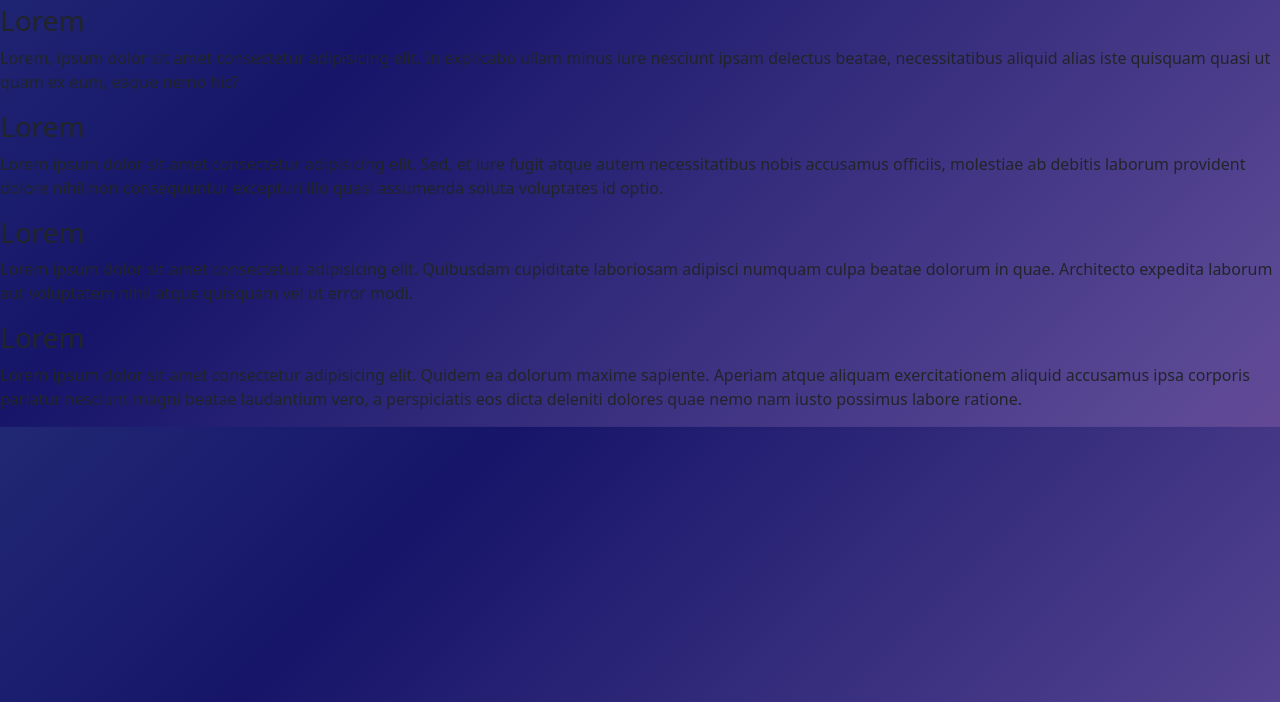
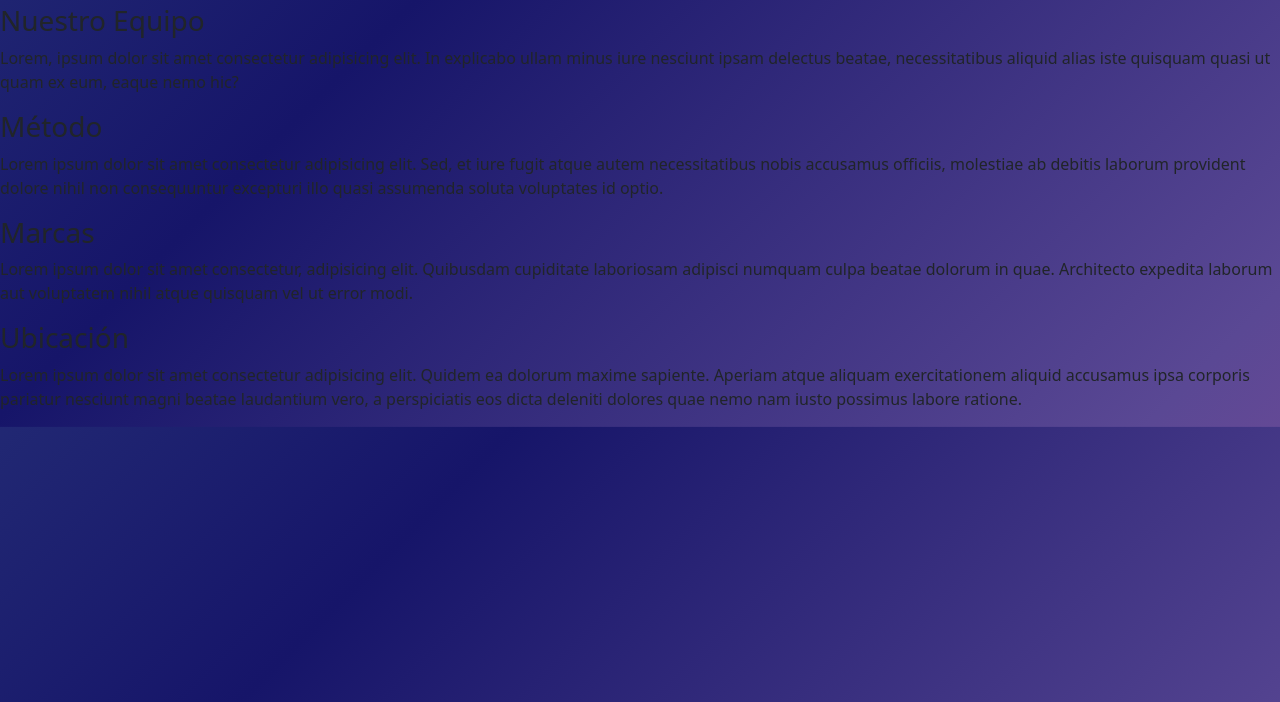
Before and after one commit to Lucas-Meurzet/mi_repositorio, a website: page nosotros.html in a window 1280 px wide. Shown: the part 98-800 px from the top of the page. Drawn offline with nearby package versions, Linux system fonts and the light colour scheme.

Commit message:
nosotros

```diff
--- a/nosotros.html
+++ b/nosotros.html
@@ -48,22 +48,22 @@
 
 <div class="nosotros-main">
 <section class="nosotros">
-  <h3>Lorem</h3>
+  <h3>Nuestro Equipo</h3>
   <p>Lorem, ipsum dolor sit amet consectetur adipisicing elit. In explicabo ullam minus iure nesciunt ipsam delectus beatae, necessitatibus aliquid alias iste quisquam quasi ut quam ex eum, eaque nemo hic?</p>
 </section>
 
 <section class="metodo">
-  <h3>Lorem</h3>
+  <h3>Método</h3>
   <p>Lorem ipsum dolor sit amet consectetur adipisicing elit. Sed, et iure fugit atque autem necessitatibus nobis accusamus officiis, molestiae ab debitis laborum provident dolore nihil non consequuntur excepturi illo quasi assumenda soluta voluptates id optio.</p>
 </section>
 
 <section class="marcas">
-<h3>Lorem</h3>
+<h3>Marcas</h3>
 <p>Lorem ipsum dolor sit amet consectetur, adipisicing elit. Quibusdam cupiditate laboriosam adipisci numquam culpa beatae dolorum in quae. Architecto expedita laborum aut voluptatem nihil atque quisquam vel ut error modi.</p>
 </section>
 
 <section class="ubicación">
-<h3>Lorem</h3>
+<h3>Ubicación</h3>
 <p>Lorem ipsum dolor sit amet consectetur adipisicing elit. Quidem ea dolorum maxime sapiente. Aperiam atque aliquam exercitationem aliquid accusamus ipsa corporis pariatur nesciunt magni beatae laudantium vero, a perspiciatis eos dicta deleniti dolores quae nemo nam iusto possimus labore ratione.</p>
 </section>
 
```
